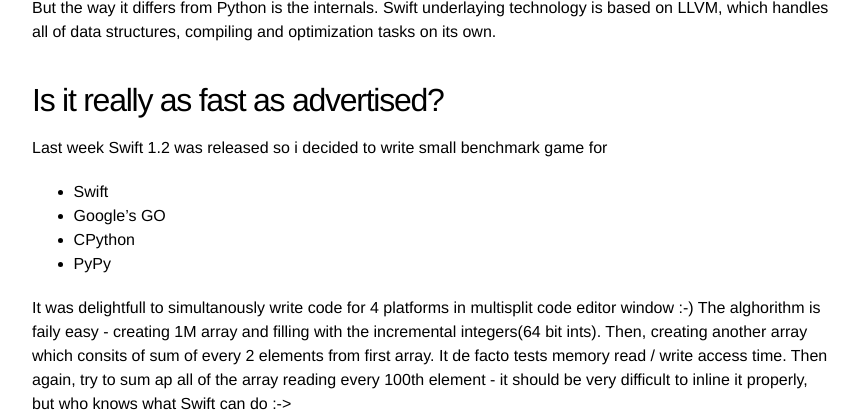
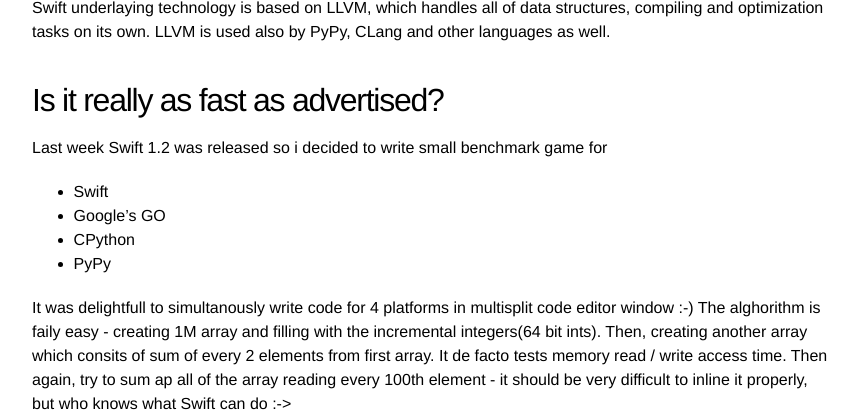
Before and after one commit to vi4m/vi4m.github.io, a Jekyll site: the page built from _posts/2015-02-22-swift-vs-others.markdown, in a window 1280 px wide and 900 px high, scrolled down 589 px, cut to the strip 261-673 px from the top of the window. Shown: the whole strip, without its empty margins (208-1067 px from the left). Built offline with Jekyll 4.4.1, drawn with Linux system fonts in a browser that asks for light colours; comment, search, counter and statistics services are not loaded.

Commit message:
Update 2015-02-22-swift-vs-others.markdown

```diff
--- a/_posts/2015-02-22-swift-vs-others.markdown
+++ b/_posts/2015-02-22-swift-vs-others.markdown
@@ -18,8 +18,7 @@
 ![wcdxk-2](https://cloud.githubusercontent.com/assets/552398/6324247/b2d2f7cc-bb37-11e4-91b8-dc7c33b5fef3.jpg){: .center-image }
 
 
-But the way it differs from Python is the internals.
-Swift underlaying technology is based on LLVM, which handles all of data structures, compiling and optimization tasks on its own.
+Swift underlaying technology is based on LLVM, which handles all of data structures, compiling and optimization tasks on its own. LLVM is used also by PyPy, CLang and other languages as well.
 
 ## Is it really as fast as advertised?
 
```
